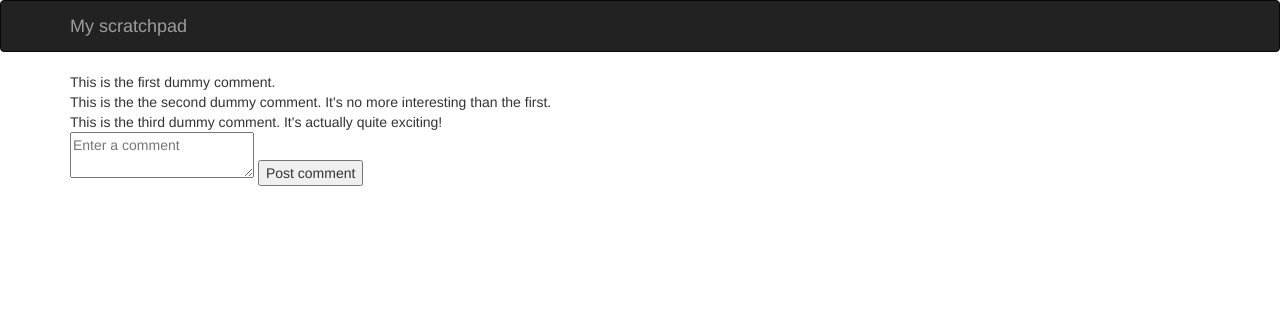
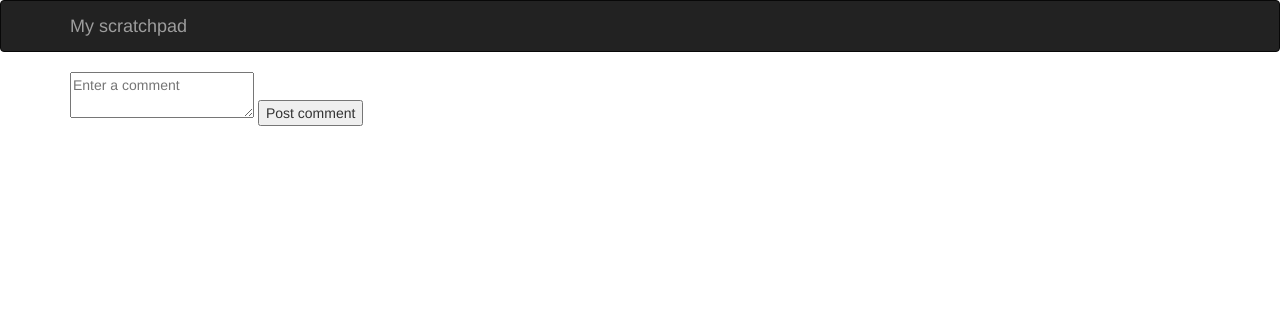
Before and after one commit to amyxg/CTS285, a Flask app: page / in a window 1280 px wide. Shown: the top 312 px of the page. Run offline with Flask 3, Linux system fonts and the light colour scheme; some libraries are stand-ins or nearby versions.

Commit message:
added comment method get and post

```diff
--- a/m2t1/templates/main_page.html
+++ b/m2t1/templates/main_page.html
@@ -1,6 +1,6 @@
 <html>
     <head>
-        <!-- added bootstrap-->
+        <!-- added Bootstrap -->
         <meta charset="utf-8">
         <meta http-equiv="X-UA-Compatible" content="IE=edge">
         <meta name="viewport" content="width=device-width, initial-scale=1">
@@ -11,6 +11,7 @@
     </head>
 
     <body>
+        <!-- bootstrap start -->
         <nav class="navbar navbar-inverse">
             <div class="container">
                 <div class="navbar-header">
@@ -27,20 +28,13 @@
 
 
         <div class="container">
-        <!-- bootstrap end-->
+         <!-- bootstrap end -->
 
-        <div>
-            This is the first dummy comment.
-        </div>
-
-        <div>
-            This is the the second dummy comment.  It's no more interesting
-            than the first.
-        </div>
-
-        <div>
-            This is the third dummy comment.  It's actually quite exciting!
-        </div>
+        {% for comment in comments %}
+            <div class="row">
+                {{ comment }}
+            </div>
+        {% endfor %}
 
         <div>
             <form action="." method="POST">
@@ -48,6 +42,6 @@
                 <input type="submit" value="Post comment">
             </form>
         </div>
-
+    </div><!-- /.container -->
     </body>
 </html>
```
